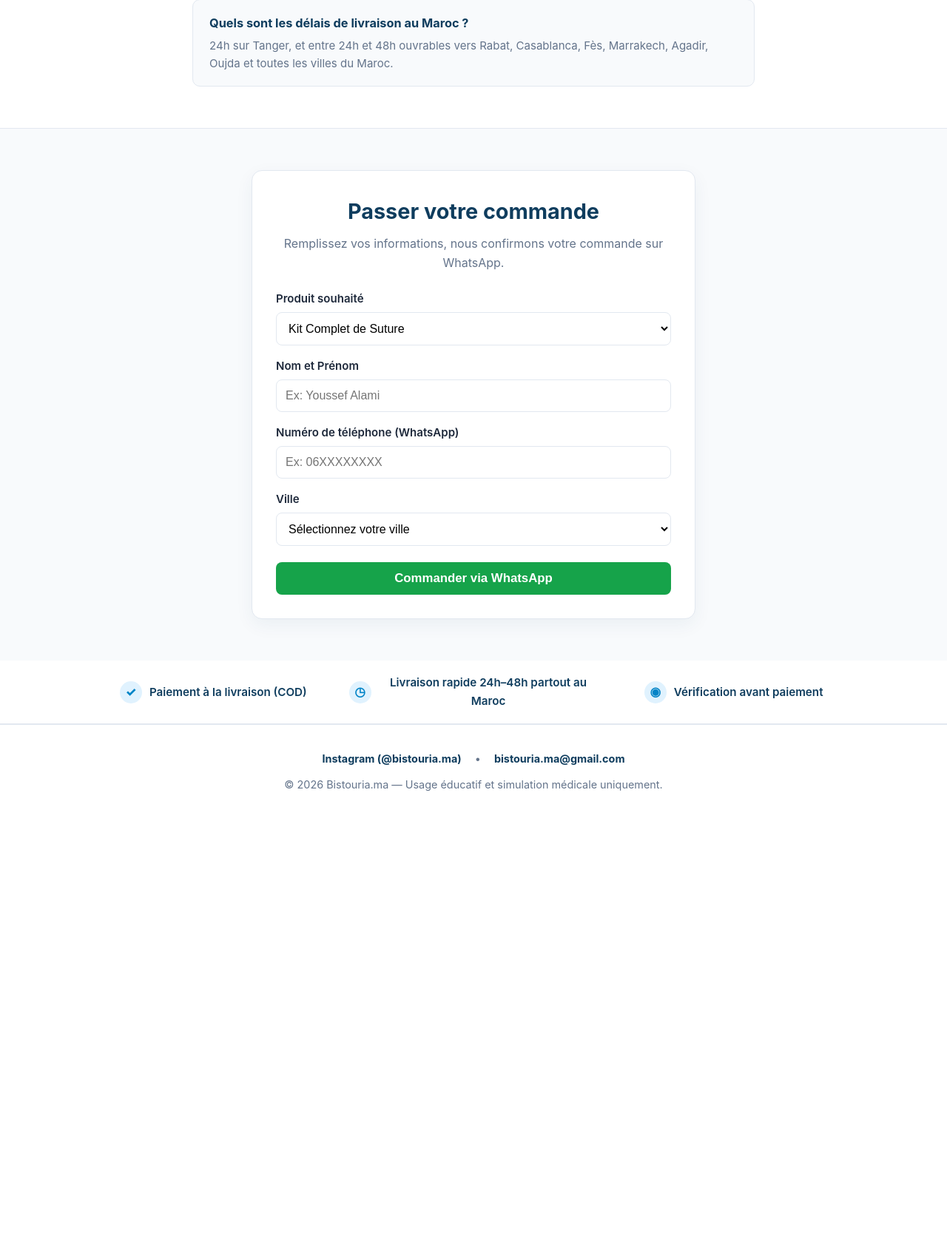
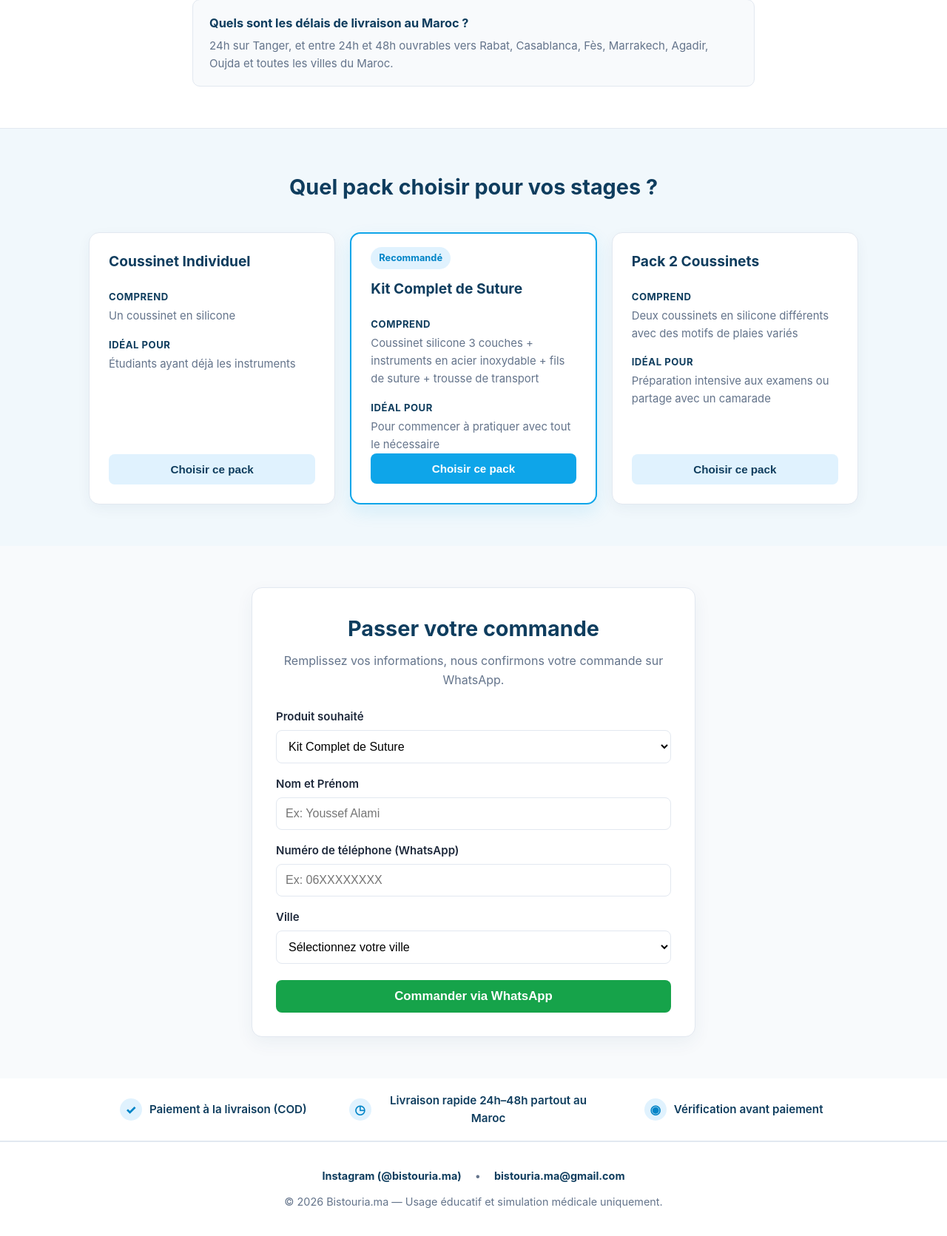
Before and after one commit to bistouria/Bistouria, a Flask app: page / in a window 1280 px wide. Shown: the part 2631-4302 px from the top of the page at 74% size. Before the commit the page ends 3700 px from the top, so only its background shows below. Run offline with Flask 3, Linux system fonts and the light colour scheme.

Commit message:
Add product

```diff
--- a/app.py
+++ b/app.py
@@ -49,6 +49,22 @@ CONTENT = {
         "pad_price": 85,
         "currency": "MAD",
         "select_btn": "Sélectionner",
+
+        # Comparatif des packs
+        "comparison_title": "Quel pack choisir pour vos stages ?",
+        "comparison_single": "Coussinet Individuel",
+        "comparison_single_includes": "Un coussinet en silicone",
+        "comparison_single_ideal": "Étudiants ayant déjà les instruments",
+        "comparison_kit": "Kit Complet de Suture",
+        "comparison_kit_includes": "Coussinet silicone 3 couches + instruments en acier inoxydable + fils de suture + trousse de transport",
+        "comparison_kit_ideal": "Pour commencer à pratiquer avec tout le nécessaire",
+        "comparison_recommended": "Recommandé",
+        "comparison_bundle": "Pack 2 Coussinets",
+        "comparison_bundle_includes": "Deux coussinets en silicone différents avec des motifs de plaies variés",
+        "comparison_bundle_ideal": "Préparation intensive aux examens ou partage avec un camarade",
+        "comparison_includes_label": "Comprend",
+        "comparison_ideal_label": "Idéal pour",
+        "comparison_choose": "Choisir ce pack",
 
         # Section FAQ
         "faq_title": "Questions Fréquentes (FAQ)",
@@ -123,6 +139,22 @@ CONTENT = {
         "currency": "MAD",
         "select_btn": "Select",
 
+        # Pack comparison
+        "comparison_title": "Which kit is right for your clinical rotations?",
+        "comparison_single": "Single Silicone Pad",
+        "comparison_single_includes": "One silicone pad",
+        "comparison_single_ideal": "Students who already own surgical instruments",
+        "comparison_kit": "Complete Suture Kit",
+        "comparison_kit_includes": "3-layer silicone pad + stainless steel instruments + suture threads + carrying pouch",
+        "comparison_kit_ideal": "Complete practice from scratch",
+        "comparison_recommended": "Most Popular",
+        "comparison_bundle": "2-Pad Bundle",
+        "comparison_bundle_includes": "Two different silicone pads with varied wound patterns",
+        "comparison_bundle_ideal": "Intensive exam preparation or sharing with a classmate",
+        "comparison_includes_label": "Includes",
+        "comparison_ideal_label": "Ideal for",
+        "comparison_choose": "Choose this pack",
+
         # FAQ Section
         "faq_title": "Frequently Asked Questions (FAQ)",
         "faq_1_q": "Can I inspect the kit before paying?",
--- a/static/css/style.css
+++ b/static/css/style.css
@@ -207,6 +207,67 @@ header {
 }
 .price { font-size: 1.35rem; font-weight: 800; color: var(--primary); }
 
+/* Product comparison */
+.comparison-section { background: #f1f8fc; }
+.comparison-grid {
+    display: grid;
+    grid-template-columns: repeat(3, minmax(0, 1fr));
+    align-items: stretch;
+    gap: 20px;
+}
+.comparison-card {
+    display: flex;
+    flex-direction: column;
+    padding: 26px;
+    background: var(--card);
+    border: 1px solid var(--border);
+    border-radius: 14px;
+    box-shadow: 0 6px 18px rgba(15, 61, 94, 0.05);
+}
+.comparison-card h3 {
+    margin-bottom: 8px;
+    color: var(--primary);
+    font-size: 1.2rem;
+    line-height: 1.35;
+}
+.comparison-card-featured {
+    border: 2px solid var(--accent);
+    box-shadow: 0 10px 24px rgba(14, 165, 233, 0.12);
+}
+.comparison-badge {
+    align-self: flex-start;
+    margin: -8px 0 14px;
+    padding: 5px 11px;
+    border-radius: 20px;
+    background: #e0f2fe;
+    color: var(--accent-dark);
+    font-size: 0.8rem;
+    font-weight: 700;
+}
+.comparison-detail { margin-top: 16px; }
+.comparison-detail h4 {
+    margin-bottom: 4px;
+    color: var(--primary);
+    font-size: 0.82rem;
+    text-transform: uppercase;
+    letter-spacing: 0.04em;
+}
+.comparison-detail p { color: var(--muted); font-size: 0.93rem; }
+.comparison-btn {
+    width: 100%;
+    margin-top: auto;
+    padding: 12px 16px;
+    background: #e0f2fe;
+    color: var(--primary);
+}
+.comparison-btn:hover { background: #bae6fd; }
+.comparison-card-featured .comparison-btn {
+    margin-top: auto;
+    background: var(--accent);
+    color: #fff;
+}
+.comparison-card-featured .comparison-btn:hover { background: var(--accent-dark); }
+
 /* FAQ */
 .faq-list { max-width: 760px; margin: 0 auto; display: flex; flex-direction: column; gap: 14px; }
 .faq-item {
@@ -266,6 +327,9 @@ footer {
 @media (max-width: 640px) {
     body { padding-bottom: 76px; }
     .order-box { padding: 24px 18px; }
+    .comparison-grid { grid-template-columns: 1fr; gap: 16px; }
+    .comparison-card { padding: 22px; }
+    .comparison-btn { margin-top: 22px; }
     .mobile-sticky-cta {
         display: block;
         position: fixed;
--- a/templates/index.html
+++ b/templates/index.html
@@ -75,7 +75,7 @@
                     <p>{{ t.kit_desc }}</p>
                     <div class="price-row">
                         <span class="price">{{ t.kit_price }} {{ t.currency }}</span>
-                        <button type="button" class="btn btn-primary" onclick="selectProduct(0)">{{ t.select_btn }}</button>
+                        <button type="button" class="btn btn-primary" onclick="selectProduct('Kit Complet de Suture')">{{ t.select_btn }}</button>
                     </div>
                 </div>
             </div>
@@ -88,7 +88,7 @@
                     <p>{{ t.pad1_desc }}</p>
                     <div class="price-row">
                         <span class="price">{{ t.pad_price }} {{ t.currency }}</span>
-                        <button type="button" class="btn btn-primary" onclick="selectProduct(1)">{{ t.select_btn }}</button>
+                        <button type="button" class="btn btn-primary" onclick="selectProduct('Coussinet Individuel')">{{ t.select_btn }}</button>
                     </div>
                 </div>
             </div>
@@ -101,7 +101,7 @@
                     <p>{{ t.pad2_desc }}</p>
                     <div class="price-row">
                         <span class="price">{{ t.pad_price }} {{ t.currency }}</span>
-                        <button type="button" class="btn btn-primary" onclick="selectProduct(2)">{{ t.select_btn }}</button>
+                        <button type="button" class="btn btn-primary" onclick="selectProduct('Coussinet Individuel')">{{ t.select_btn }}</button>
                     </div>
                 </div>
             </div>
@@ -114,7 +114,7 @@
                     <p>{{ t.pad3_desc }}</p>
                     <div class="price-row">
                         <span class="price">{{ t.pad_price }} {{ t.currency }}</span>
-                        <button type="button" class="btn btn-primary" onclick="selectProduct(3)">{{ t.select_btn }}</button>
+                        <button type="button" class="btn btn-primary" onclick="selectProduct('Coussinet Individuel')">{{ t.select_btn }}</button>
                     </div>
                 </div>
             </div>
@@ -127,7 +127,7 @@
                     <p>{{ t.pad4_desc }}</p>
                     <div class="price-row">
                         <span class="price">{{ t.pad_price }} {{ t.currency }}</span>
-                        <button type="button" class="btn btn-primary" onclick="selectProduct(4)">{{ t.select_btn }}</button>
+                        <button type="button" class="btn btn-primary" onclick="selectProduct('Coussinet Individuel')">{{ t.select_btn }}</button>
                     </div>
                 </div>
             </div>
@@ -154,6 +154,55 @@
                 <h4>{{ t.faq_3_q }}</h4>
                 <p>{{ t.faq_3_a }}</p>
             </div>
+        </div>
+    </div>
+</section>
+
+<section class="section comparison-section" aria-labelledby="comparison-title">
+    <div class="container">
+        <div class="section-head">
+            <h2 id="comparison-title">{{ t.comparison_title }}</h2>
+        </div>
+        <div class="comparison-grid">
+            <article class="comparison-card">
+                <h3>{{ t.comparison_single }}</h3>
+                <div class="comparison-detail">
+                    <h4>{{ t.comparison_includes_label }}</h4>
+                    <p>{{ t.comparison_single_includes }}</p>
+                </div>
+                <div class="comparison-detail">
+                    <h4>{{ t.comparison_ideal_label }}</h4>
+                    <p>{{ t.comparison_single_ideal }}</p>
+                </div>
+                <button type="button" class="btn comparison-btn" onclick="selectProduct('Coussinet Individuel')">{{ t.comparison_choose }}</button>
+            </article>
+
+            <article class="comparison-card comparison-card-featured">
+                <span class="comparison-badge">{{ t.comparison_recommended }}</span>
+                <h3>{{ t.comparison_kit }}</h3>
+                <div class="comparison-detail">
+                    <h4>{{ t.comparison_includes_label }}</h4>
+                    <p>{{ t.comparison_kit_includes }}</p>
+                </div>
+                <div class="comparison-detail">
+                    <h4>{{ t.comparison_ideal_label }}</h4>
+                    <p>{{ t.comparison_kit_ideal }}</p>
+                </div>
+                <button type="button" class="btn comparison-btn" onclick="selectProduct('Kit Complet de Suture')">{{ t.comparison_choose }}</button>
+            </article>
+
+            <article class="comparison-card">
+                <h3>{{ t.comparison_bundle }}</h3>
+                <div class="comparison-detail">
+                    <h4>{{ t.comparison_includes_label }}</h4>
+                    <p>{{ t.comparison_bundle_includes }}</p>
+                </div>
+                <div class="comparison-detail">
+                    <h4>{{ t.comparison_ideal_label }}</h4>
+                    <p>{{ t.comparison_bundle_ideal }}</p>
+                </div>
+                <button type="button" class="btn comparison-btn" onclick="selectProduct('Pack 2 Coussinets')">{{ t.comparison_choose }}</button>
+            </article>
         </div>
     </div>
 </section>
@@ -241,9 +290,9 @@
 </footer>
 
 <script>
-    function selectProduct(index) {
+    function selectProduct(product) {
         const select = document.getElementById('product');
-        select.selectedIndex = index === 0 ? 0 : 1;
+        select.value = product;
         document.getElementById('order-form').scrollIntoView({ behavior: 'smooth' });
     }
 
```
